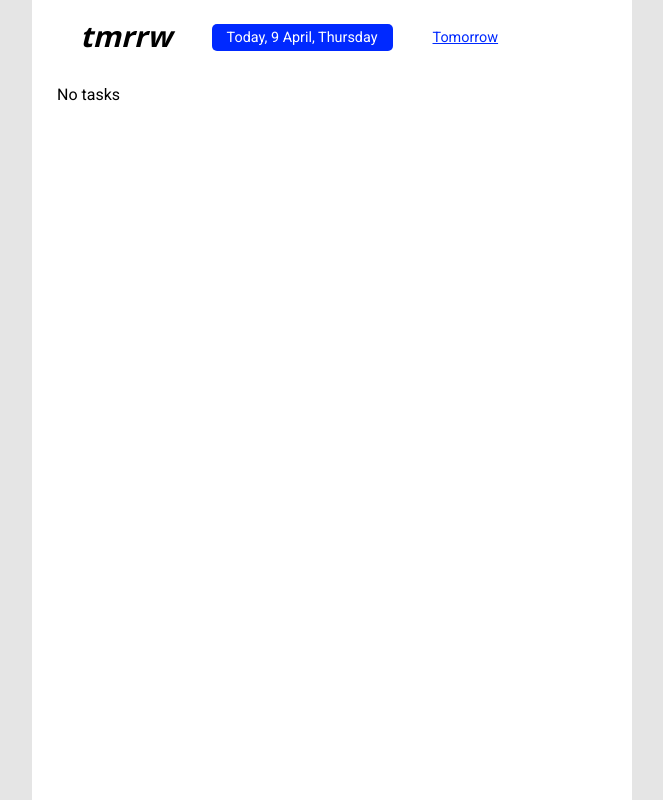
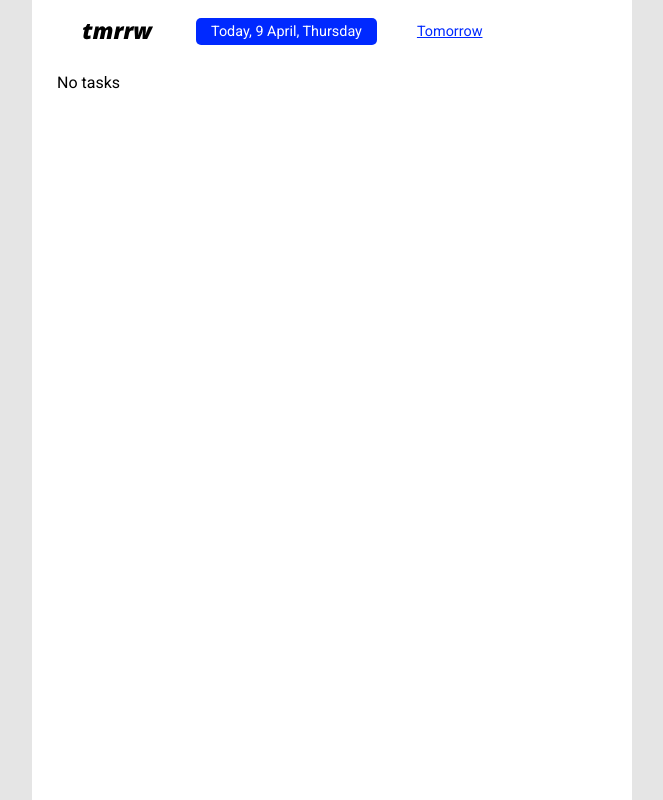
Before and after one commit to tmrrw-team/tmrrw, a Vue app: page / in a window 1280 px wide. Shown: the whole page, without its empty margins (308-971 px from the left). Built offline with nearby package versions, Linux system fonts and the light colour scheme.

Commit message:
Logo as a picture

```diff
--- a/src/modules/layout/components/AppLayout.vue
+++ b/src/modules/layout/components/AppLayout.vue
@@ -1,7 +1,7 @@
 <template>
   <div id="app" class="app-layout">
     <header>
-      <div class="logo" @dblclick="seedTasks">tmrrw</div>
+      <img src="./img/tmrrw.svg" alt="tmrrw" width="76" height="16" @dblclick="seedTasks">
 
       <AppNav />
     </header>
@@ -47,6 +47,8 @@ export default {
       ]
 
       setTasks(tasks)
+
+      location.reload();
     }
 
     return {
```
Also changed, not shown: src/modules/layout/components/img/tmrrw.svg (added).
